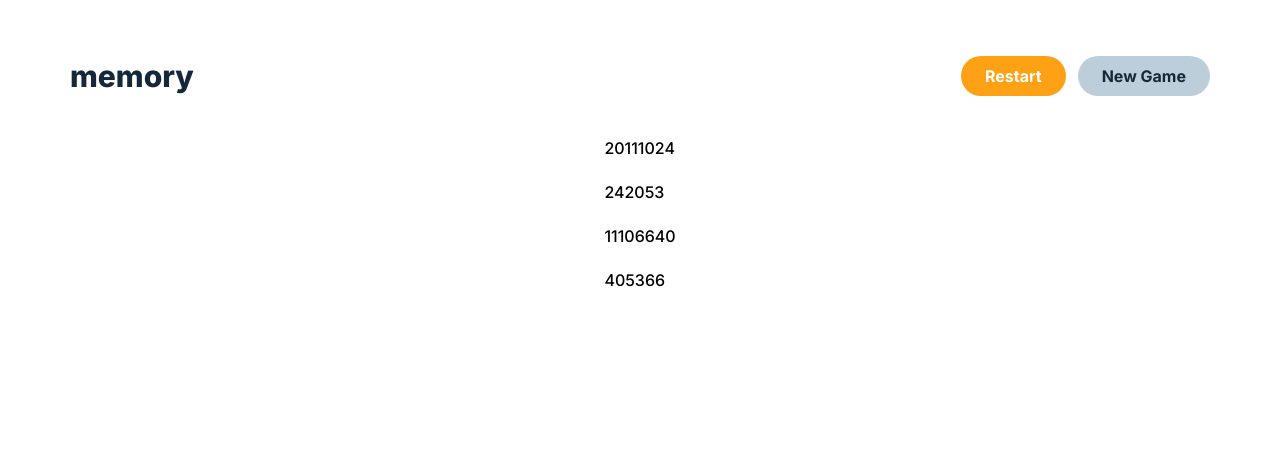
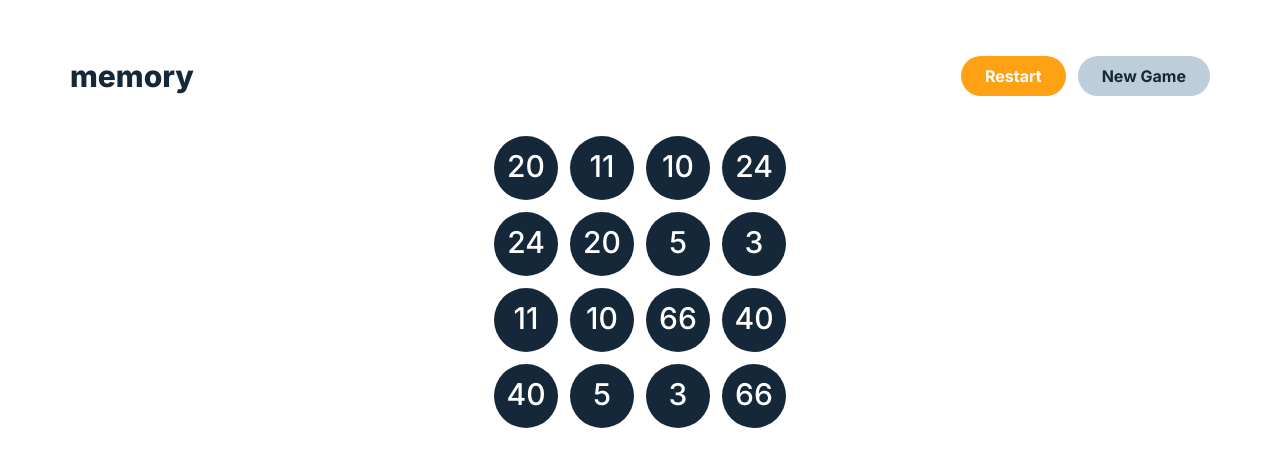
Before and after one commit to russellbanares322/guessing-game, a React (Vite) app: page / in a window 1280 px wide. Shown: the top 466 px of the page. Built offline with nearby package versions, Linux system fonts and the light colour scheme.

Commit message:
feat: instantiate grid layout to be used to wrap 2d grids

```diff
--- a/src/components/FourByFourGridDisplay.tsx
+++ b/src/components/FourByFourGridDisplay.tsx
@@ -1,22 +1,28 @@
 import { useState } from "react";
 import { fourByFourGridData } from "../data/gridDatas";
+import { GridLayout } from "../layout";
 import { randomIndexGenerator } from "../utils/randomIndexGenerator";
 
 //*TODO: Create a separate grid renderer layout that can be reused at any component
 
 const FourByFourGridDisplay = () => {
-  const [gridArr] = useState(fourByFourGridData);
+  const [grid] = useState(fourByFourGridData);
 
   return (
-    <div className="flex flex-col gap-5">
-      {gridArr?.map((row, rowIndex) => (
-        <div className="flex" key={randomIndexGenerator(rowIndex)}>
+    <GridLayout flexDirection="col">
+      {grid?.map((row, rowIndex) => (
+        <GridLayout flexDirection="row" key={randomIndexGenerator(rowIndex)}>
           {row.map((col, colIndex) => (
-            <div key={randomIndexGenerator(colIndex)}>{col}</div>
+            <div
+              className="bg-dark-blue p-3 rounded-full h-16 w-16 text-center text-white text-3xl"
+              key={randomIndexGenerator(colIndex)}
+            >
+              {col}
+            </div>
           ))}
-        </div>
+        </GridLayout>
       ))}
-    </div>
+    </GridLayout>
   );
 };
 
--- /dev/null
+++ b/src/layout/GridLayout.tsx
@@ -0,0 +1,22 @@
+type FlexDirections = "row" | "col";
+
+type GridLayoutProps = {
+  children: React.ReactNode;
+  flexDirection: FlexDirections;
+};
+const GridLayout = ({ children, flexDirection }: GridLayoutProps) => {
+  const getGridClassName = () => {
+    const gridClassNameMap = {
+      row: "flex flex-row gap-3 items-center justify-center w-full",
+      col: "flex flex-col gap-3",
+    };
+
+    const selectedClassName = gridClassNameMap[flexDirection];
+
+    return selectedClassName;
+  };
+
+  return <div className={`${getGridClassName()}`}>{children}</div>;
+};
+
+export default GridLayout;
--- /dev/null
+++ b/src/layout/index.ts
@@ -0,0 +1,3 @@
+import GridLayout from "./GridLayout";
+
+export { GridLayout }
```
